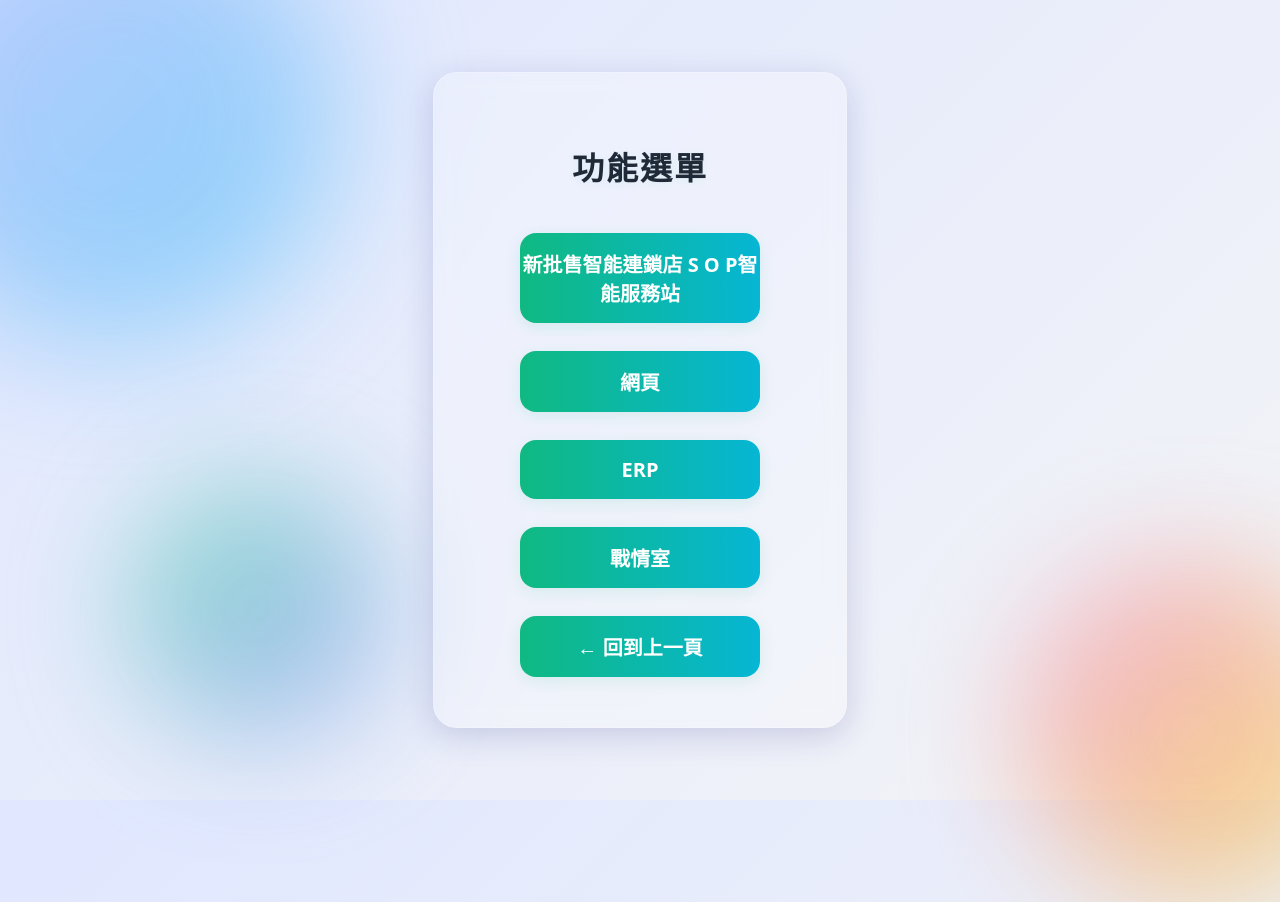
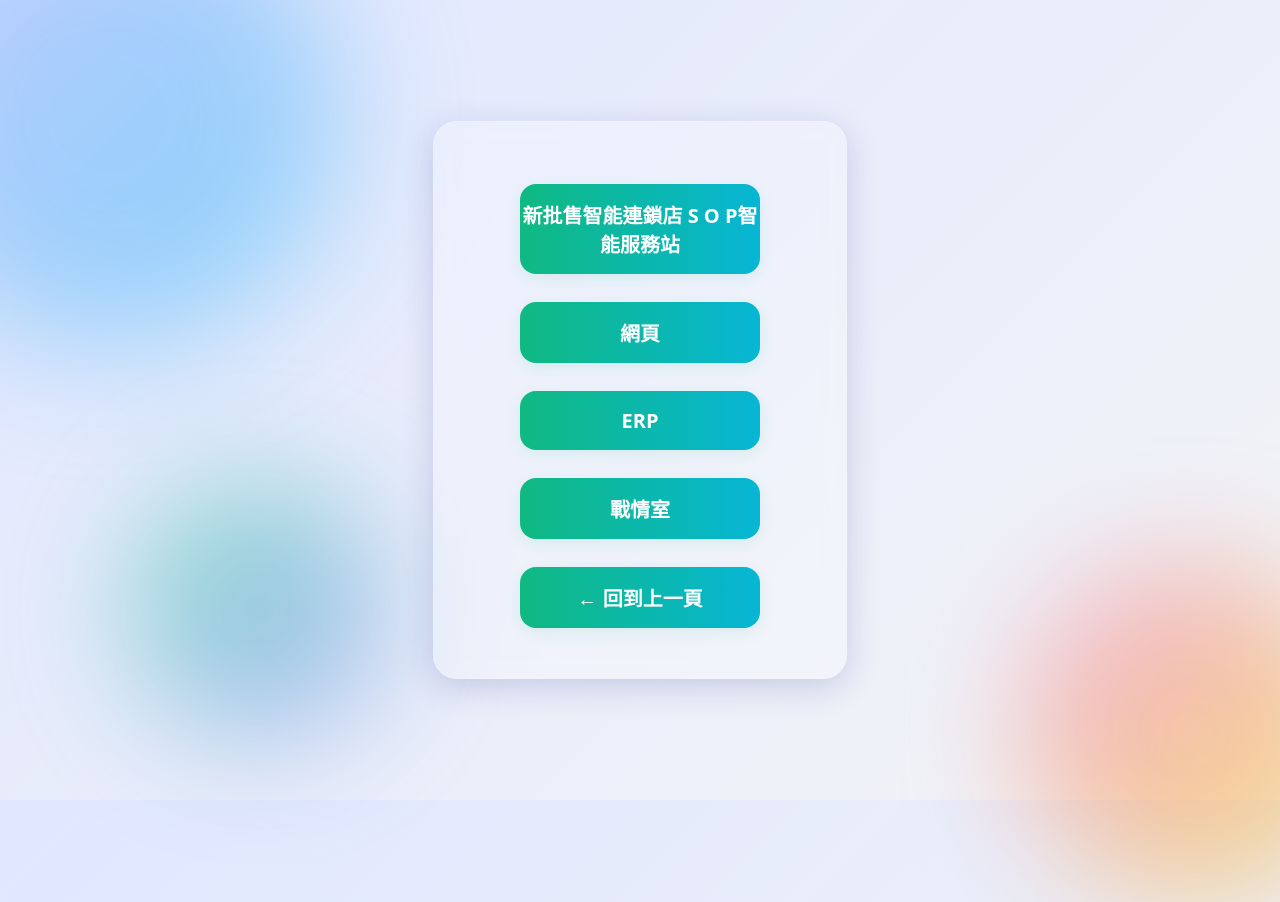
Before and after one commit to jhengyangrui/shangtong, a plain HTML site: page secondlayer.html in a window 1280 px wide. Shown: the top 902 px of the page. Drawn offline with Linux system fonts and the light colour scheme.

Commit message:
20250827

```diff
--- a/secondlayer.html
+++ b/secondlayer.html
@@ -135,7 +135,6 @@
   <div class="bg-blob bg-blob2"></div>
   <div class="bg-blob bg-blob3"></div>
   <div class="glass">
-    <h1>功能選單</h1>
     <a class="btn" href="thirdlayer.html" >新批售智能連鎖店 S O P智能服務站</a>
     <a class="btn" href="https://shangdaofood.com/?gad_source=1&gad_campaignid=19168167064&gbraid=0AAAAABzIT70S8pzKjcNIbqNAtxGOJjalA&gclid=Cj0KCQjw8KrFBhDUARIsAMvIApYrL_IrvGa_07DxqX48RJ1a8lYL3dDbDQmubt1wJOcvCPrTiTxJO20aAldDEALw_wcB" >網頁</a>
     <a class="btn" href="https://shangtong.uchentw.com/default.aspx" >ERP</a>
```
